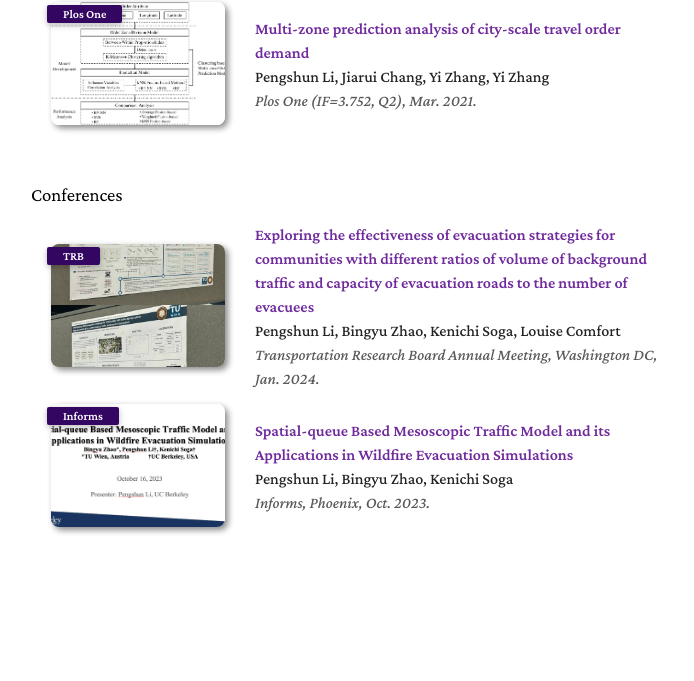
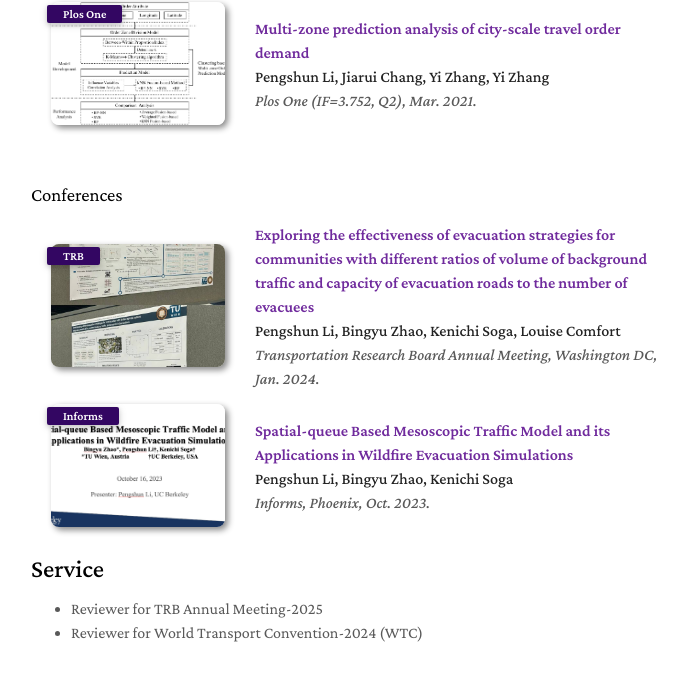
Before and after one commit to pengshunli/pengshunli.github.io, a plain HTML site: page index.html in a window 1280 px wide. Shown: the part 1435-2116 px from the top of the page, without its empty margins (439-1133 px from the left). Before the commit the page ends 2064 px from the top, so only its background shows below. Drawn offline with nearby package versions, Linux system fonts and the light colour scheme; some icons are missing; files whose address does not match are found by name.

Commit message:
Update index.html

```diff
--- a/index.html
+++ b/index.html
@@ -314,6 +314,13 @@
 </ol>
 </div>
 
+<h2 id="Service">Service</h2>
+<ul>
+  <li> Reviewer for TRB Annual Meeting-2025</li>
+  <li> Reviewer for World Transport Convention-2024 (WTC)</li>
+</ul>
+
+
 <script type='text/javascript' id='mapmyvisitors' src='https://mapmyvisitors.com/map.js?cl=ffffff&w=a&t=n&d=ckhkeoEDDpabI8EAqh2rYULreJx9qj7YR41Y6szZ4pE&co=7ec5f7'></script>
 
 
```
